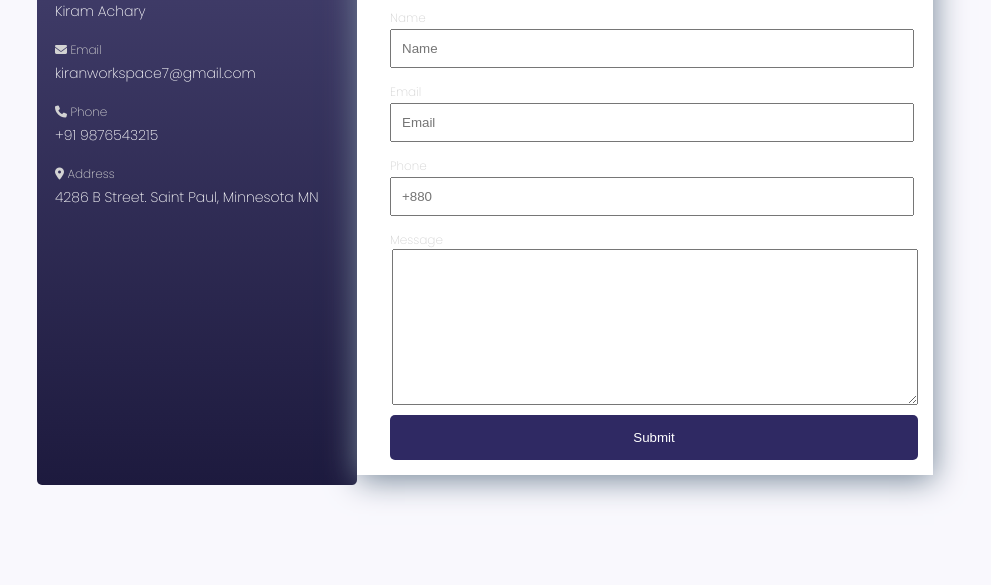
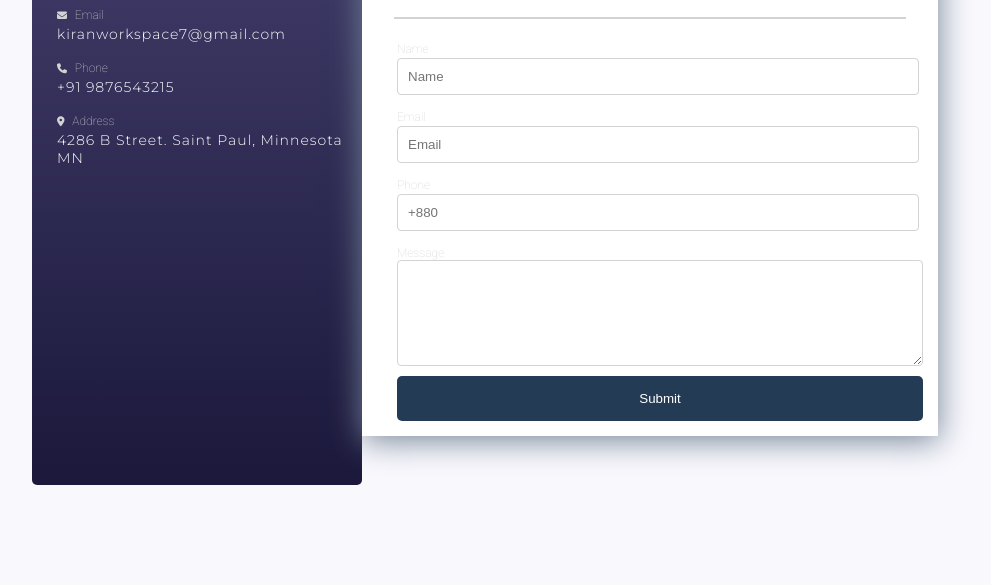
Before and after one commit to AkRazu/Contact-page, a plain HTML site: page index.html in a window 1280 px wide. Shown: the part 215-800 px from the top of the page, without its empty margins (155-1146 px from the left). Drawn offline with Linux system fonts and the light colour scheme.

Commit message:
Add something

```diff
--- a/index.html
+++ b/index.html
@@ -6,7 +6,7 @@
     <meta name="viewport" content="width=device-width, initial-scale=1.0">
     <link rel="stylesheet" href="style.css">
     <script src="https://kit.fontawesome.com/08824abbf9.js" crossorigin="anonymous"></script>
-    <title>Home</title>
+    <title>Contact Page</title>
 </head>
 <body>
     <div class="contact-form">
--- a/style.css
+++ b/style.css
@@ -1,8 +1,8 @@
-@import url('https://fonts.googleapis.com/css2?family=Poppins:wght@200&display=swap');
+@import url('https://fonts.googleapis.com/css2?family=Montserrat:wght@300&family=Roboto:wght@100&display=swap');
 body{
     margin: 0;
     background-color: #F9F8FD;
-    font-family: 'Poppins', sans-serif;
+    font-family: 'Roboto', sans-serif;
 }
 .contact-form{
     display: flex;
@@ -14,23 +14,32 @@ body{
 .div-1{
     width: 320px;
     height: 600px;
-    background: linear-gradient(#464270,#1D1A3E);
+    background: linear-gradient(180deg ,#423E6B,#1B183B);
     border-radius: 5px;
-
+    padding: 0px 5px 0px 5px;
 }
 
 .div-1 h1 ,label, input,button,p{
     color: white;
-    margin-left: 18px;
+    margin-left: 20px;
     margin-top: 2px;
 }
 .div-1 h1{
     margin-top: 20px;
+    font-size: 25px;
 
+}
+.div-1 .fa-user,.fa-envelope,.fa-phone,.fa-location-dot{
+    margin-right: 5px;
+    font-size: 10px;
+    font-style:inherit;
 }
 .div-1 p{
     font-size: 14px;
+    font-family: 'Montserrat', sans-serif;
     font-weight: 500;
+    letter-spacing: 1px;
+
 }
 label{
     color: lightgray;
@@ -51,6 +60,8 @@ label{
     display: inline-block;
     width: 500px;
     padding: 10px;
+    border-radius: 4px;
+    border: 1px solid lightgrey;
 }
 .div-2 label{
     margin-top: 15px;
@@ -64,14 +75,17 @@ label{
 }
 textarea {
     width: 520px;
+    height: 100px;
     margin-left: 20px;
+    border-radius: 4px;
+    border: 1px solid lightgrey;
 }
 button {
     margin-top: 10px;
     padding: 15px;
     border: none;
     border-radius: 5px;
-    background-color: #2F2963;
+    background-color: #243B55;
 }
 hr{
     width: 510px;
```
